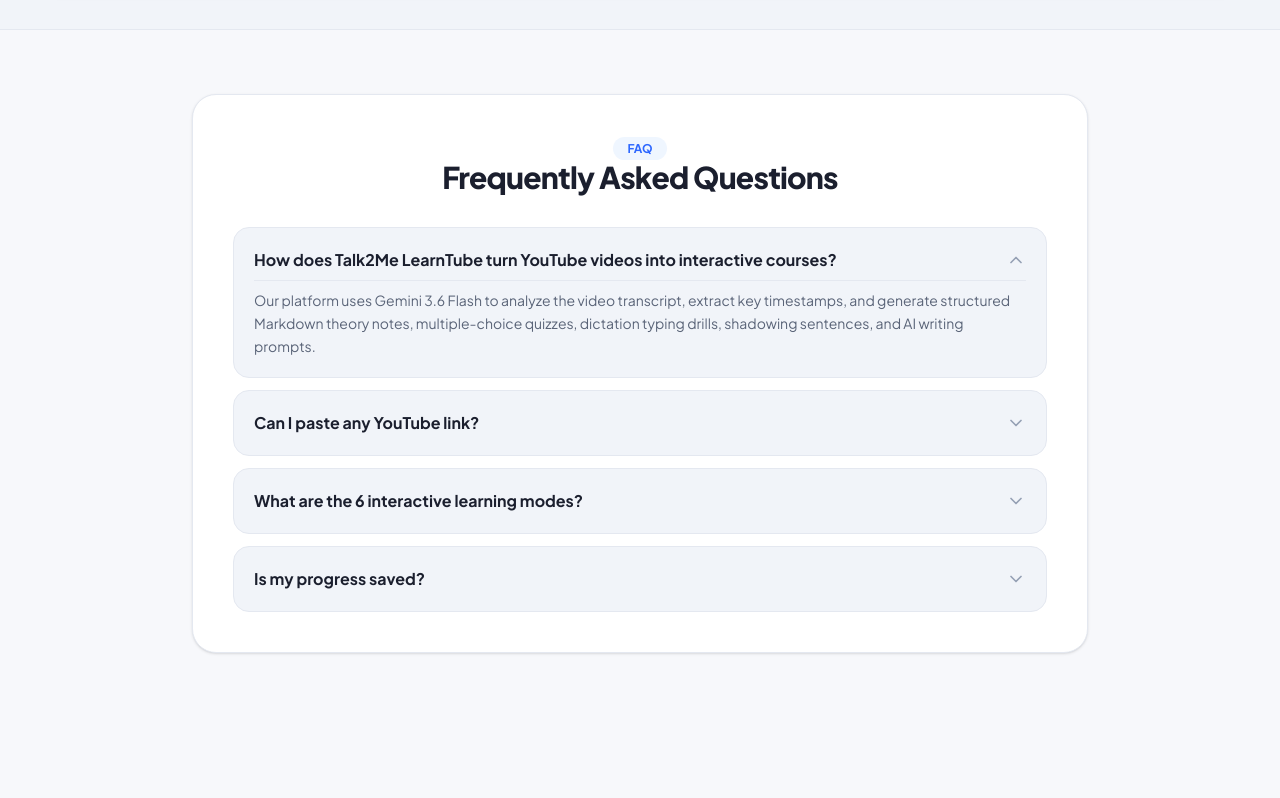
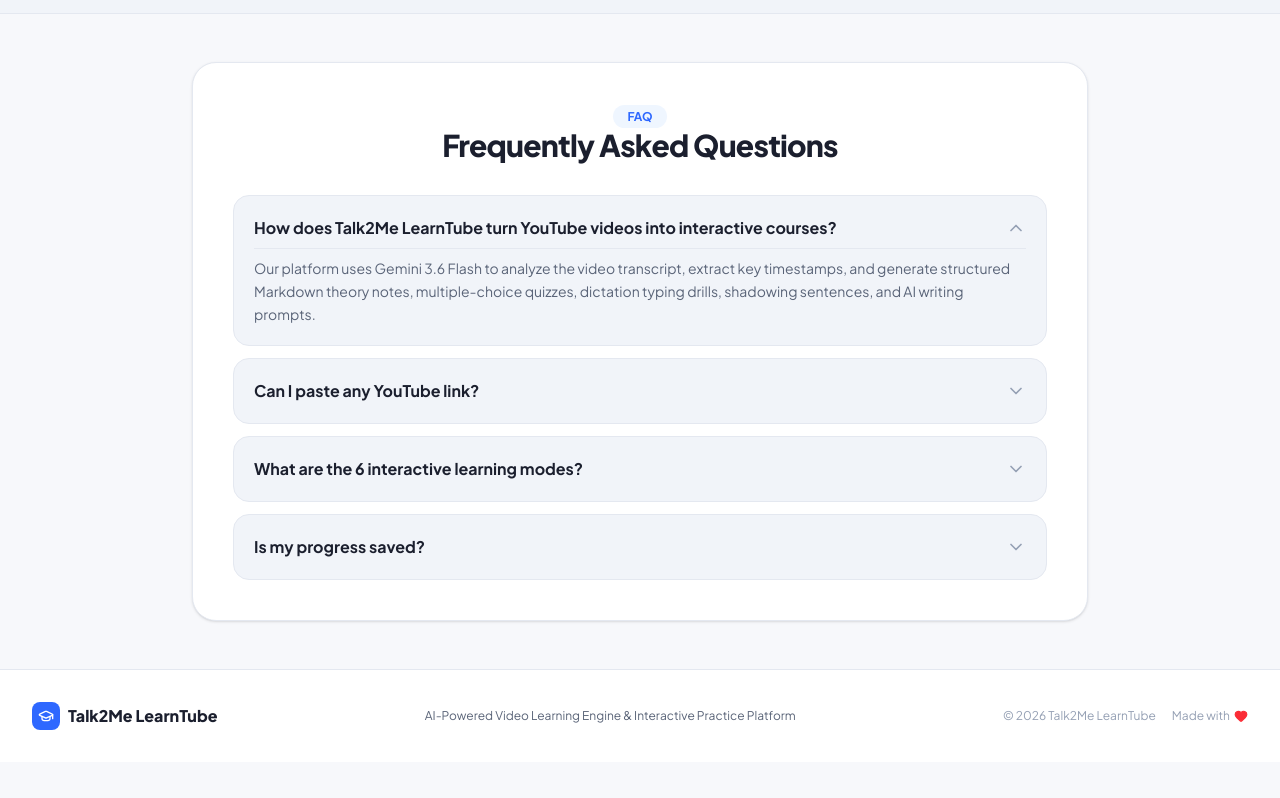
Before and after one commit to HikaruMM/talk2me-ui, a React (Vite) app: page / in a window 1280 px wide. Shown: the part 1697-2495 px from the top of the page. After the commit the page ends 2459 px from the top, so only its background shows below. Built offline with nearby package versions, Linux system fonts and the light colour scheme; no server answers.

Commit message:
style: reduce FAQ to footer gap for a compact balanced layout

```diff
--- a/src/presentation/components/common/FAQSection.tsx
+++ b/src/presentation/components/common/FAQSection.tsx
@@ -24,7 +24,7 @@
   ];
 
   return (
-    <section className="py-12 bg-white dark:bg-[#1E293B] rounded-3xl border border-[#E4E8F0] dark:border-[#334155] p-6 sm:p-10 shadow-sm max-w-4xl mx-auto space-y-8 mb-8 sm:mb-12">
+    <section className="py-10 bg-white dark:bg-[#1E293B] rounded-3xl border border-[#E4E8F0] dark:border-[#334155] p-6 sm:p-10 shadow-sm max-w-4xl mx-auto space-y-8">
       <div className="text-center space-y-2">
         <span className="px-3.5 py-1 rounded-full bg-blue-50 text-[#2E68FF] text-xs font-bold uppercase">
           FAQ
--- a/src/presentation/layout/FooterSection.tsx
+++ b/src/presentation/layout/FooterSection.tsx
@@ -3,7 +3,7 @@
 
 export const FooterSection: React.FC = () => {
   return (
-    <footer className="bg-white dark:bg-[#1E293B] border-t border-[#E4E8F0] dark:border-[#334155] py-10 mt-12 sm:mt-16 transition-colors">
+    <footer className="bg-white dark:bg-[#1E293B] border-t border-[#E4E8F0] dark:border-[#334155] py-8 mt-6 sm:mt-8 transition-colors">
       <div className="max-w-7xl mx-auto px-4 sm:px-6 lg:px-8 space-y-6">
 
         {/* Simple Footer Bar */}
--- a/src/presentation/pages/HomePage.tsx
+++ b/src/presentation/pages/HomePage.tsx
@@ -32,7 +32,7 @@
   isLoading = false,
 }) => {
   return (
-    <div className="space-y-8 lg:space-y-12 pb-12 sm:pb-20">
+    <div className="space-y-8 lg:space-y-10 pb-4">
       {/* Hero Header */}
       <HeroSection
         onOpenCreateModal={onCreateCourseClick}
@@ -95,8 +95,8 @@
       {/* Stats Ribbon */}
       <StatsRibbon />
 
-      {/* FAQ Section with ample bottom margin and padding */}
-      <div className="max-w-7xl mx-auto px-4 sm:px-6 lg:px-8 pt-4 pb-16 sm:pb-24 my-8 sm:my-12">
+      {/* FAQ Section */}
+      <div className="max-w-7xl mx-auto px-4 sm:px-6 lg:px-8 pt-2">
         <FAQSection />
       </div>
     </div>
```
